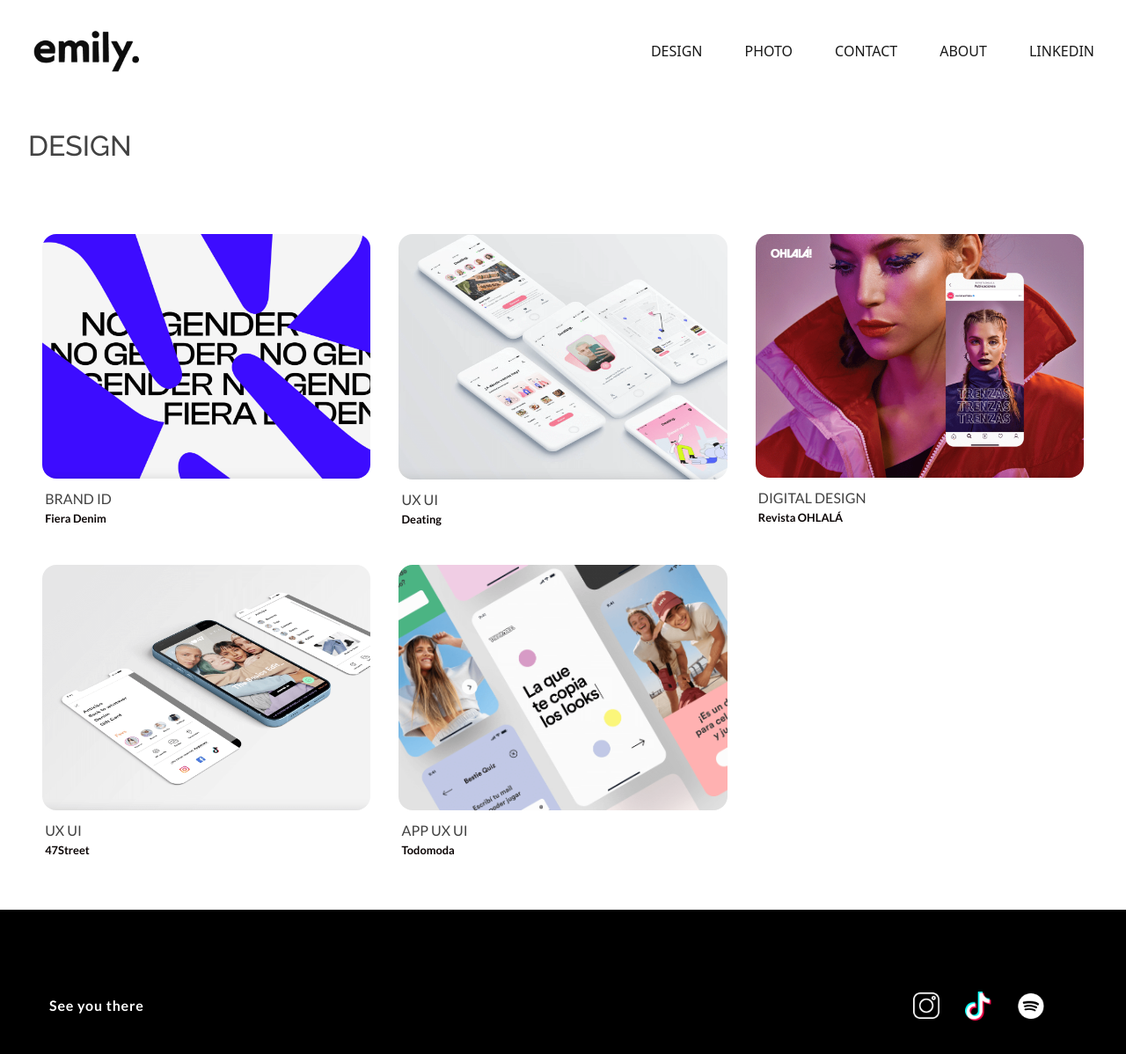
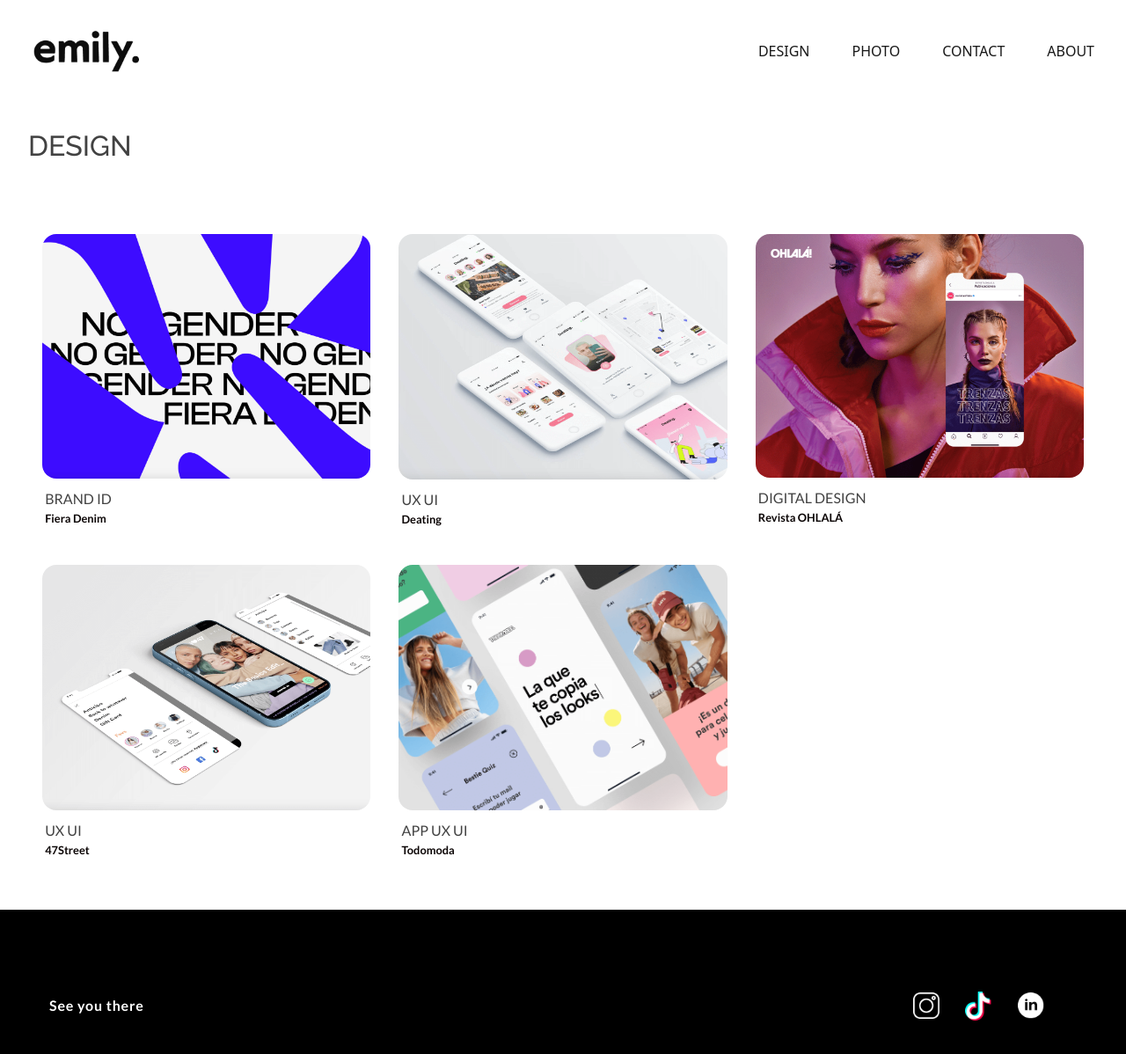
Before and after one commit to mefiorincino/codersitioemily, a website: page section/design.html in a window 1280 px wide. Shown: the whole page at 88% size. Drawn offline with nearby package versions, Linux system fonts and the light colour scheme.

Commit message:
17vo se borra linkedin del menu y se lo incl en el footer

```diff
--- a/section/design.html
+++ b/section/design.html
@@ -53,9 +53,6 @@
                       <li class="header__item">
                         <a class="header__anchor" href="../section/aboutUs.html">ABOUT</a>
                       </li>
-                      <li class="header__item">
-                        <a class="header__anchor" href="https://www.linkedin.com/in/emiliafiorincino/">LINKEDIN</a>
-                      </li>
                         <ul class="dropdown-menu">
                           <li><a class="dropdown-item" href="#">Action</a></li>
                           <li><a class="dropdown-item" href="#">Another action</a></li>
@@ -104,7 +101,7 @@
             <div class="footer__icon">
                 <img class="footer__element" src="../img/footericon-inst.png" alt="iconInstagram">
                 <img class="footer__element" src="../img/footericon-tiktok.png" alt="iconTiktok">
-                <img class="footer__element" src="../img/footericon-spotify.png" alt="iconSpotify">
+                <img class="footer__element" src="../img/footericon-linkedin.png" alt="iconLinkedin">
             </div>
         </footer>
 
```
Also changed, not shown: index.html (+1 -4 lines), section/aboutUs.html (+1 -4 lines), section/contact.html (+1 -4 lines), section/photography.html (+1 -4 lines), img/footericon-linkedin.png (added).
